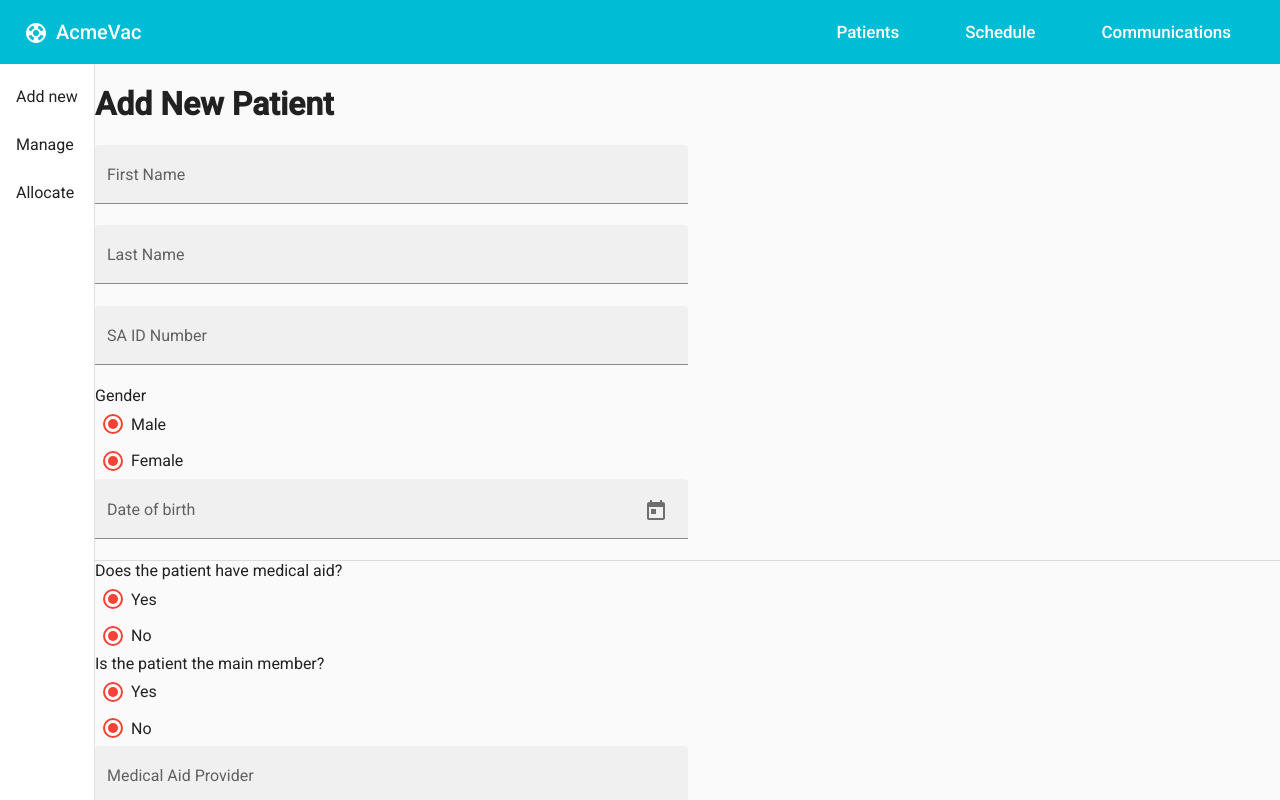
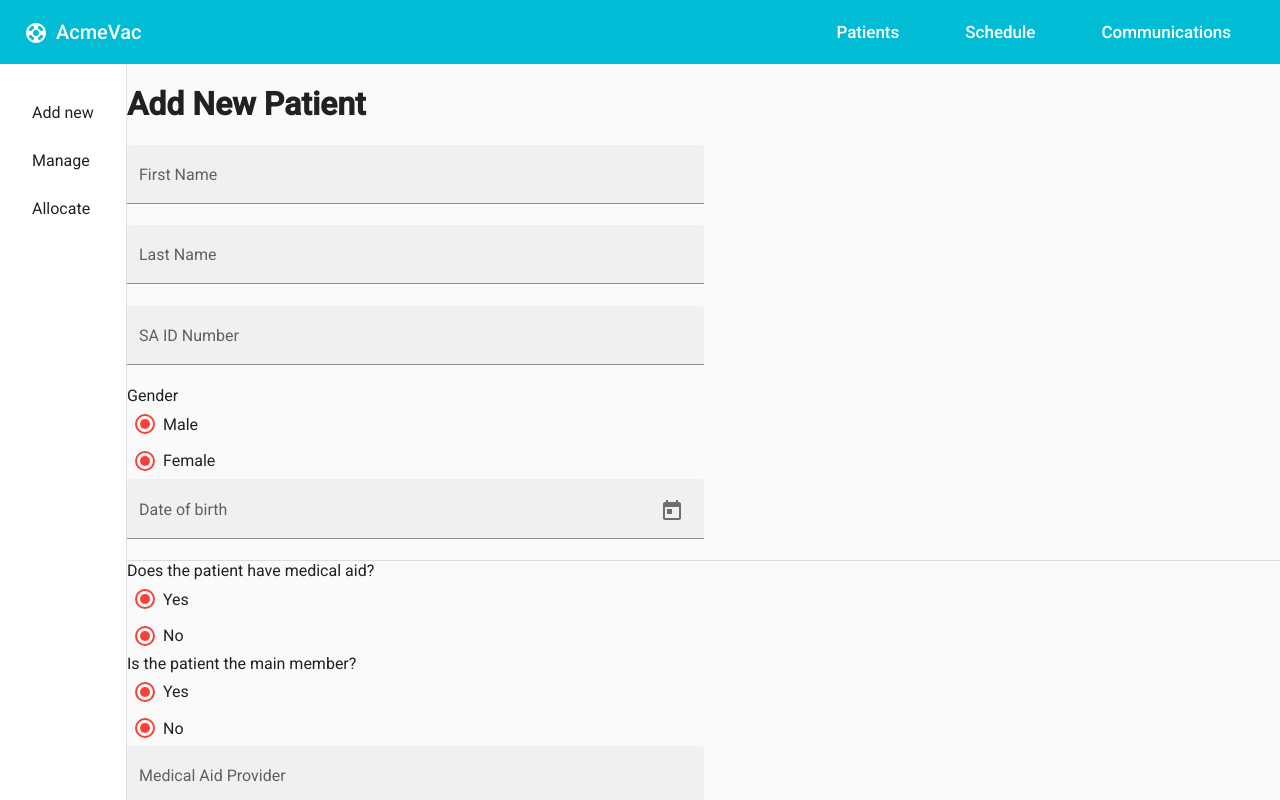
Before and after one commit to irfaanf/acme-vac, an Angular app: page / in a window 1280 px wide. Shown: the top 800 px of the page. Built offline with nearby package versions, Linux system fonts and the light colour scheme.

Commit message:
Desktop sec nav: added padding all around.

```diff
--- a/src/app/web/body/secondary-navigation/desktop-secondary-navigation/desktop-secondary-navigation.component.html
+++ b/src/app/web/body/secondary-navigation/desktop-secondary-navigation/desktop-secondary-navigation.component.html
@@ -1,5 +1,7 @@
+<div class="sec-nav-desk">
   <mat-action-list>
     <button mat-list-item>Add new</button>
     <button mat-list-item>Manage</button>
     <button mat-list-item>Allocate</button>
   </mat-action-list>
+</div>
--- a/src/app/web/body/secondary-navigation/desktop-secondary-navigation/desktop-secondary-navigation.component.scss
+++ b/src/app/web/body/secondary-navigation/desktop-secondary-navigation/desktop-secondary-navigation.component.scss
@@ -0,0 +1,4 @@
+.sec-nav-desk {
+    height: 100%;
+    padding: 1rem;
+}
```
